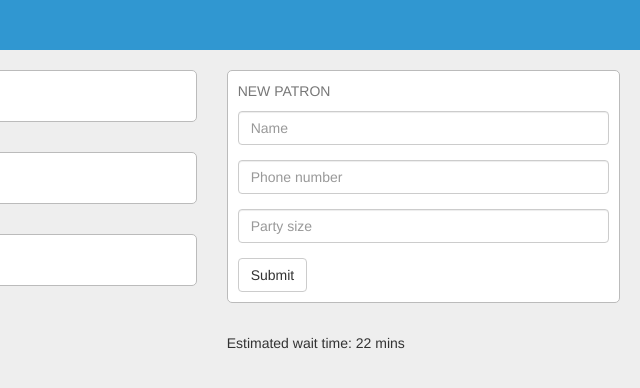
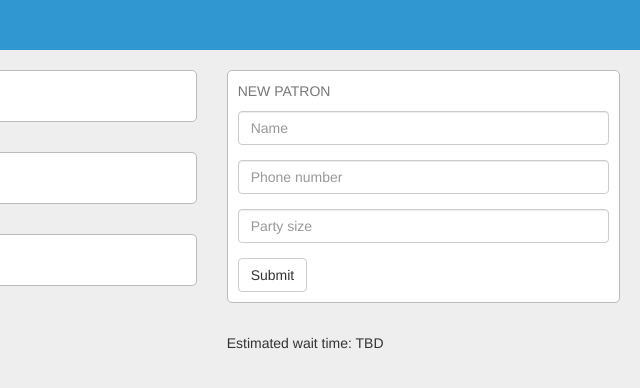
Before and after one commit to johnstallo/restreg, a website: page api/public/index.html in a window 1280 px wide. Shown: the full height of the page, 640-1280 px from the left. Drawn offline with nearby package versions, Linux system fonts and the light colour scheme; some packages are replaced by stand-ins of ours; no server answers; a script that the page names is missing.

Commit message:
estimated time is not yet implemented

```diff
--- a/api/public/index.html
+++ b/api/public/index.html
@@ -41,7 +41,7 @@
                         <!--<pre> {{formData | json}} </pre>-->
                     </form>
                 </div>
-                <p>Estimated wait time: 22 mins</p>
+                <p>Estimated wait time: TBD</p>
             </div>
 
             <div class="col-xs-12 col-sm-6 col-sm-pull-6 col-md-8 col-md-pull-4">
```
